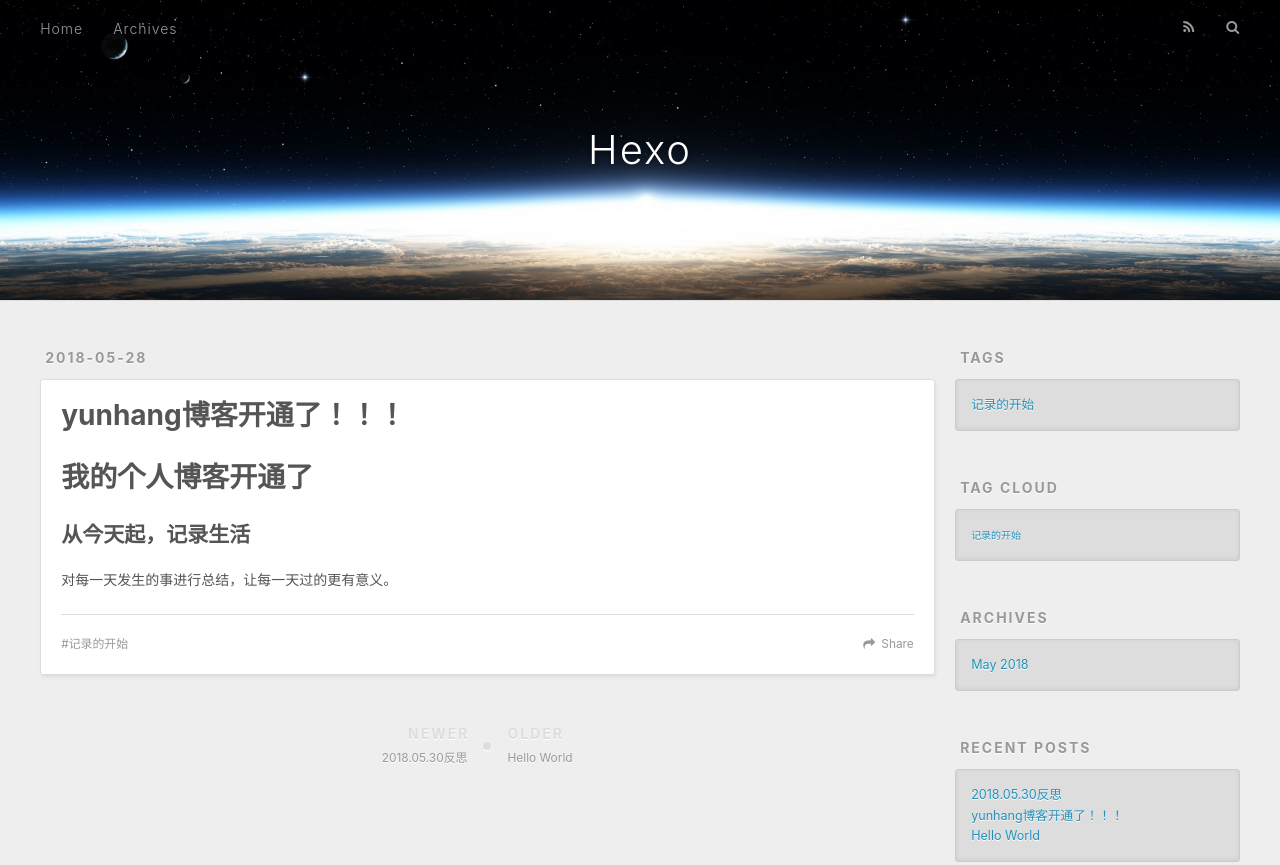
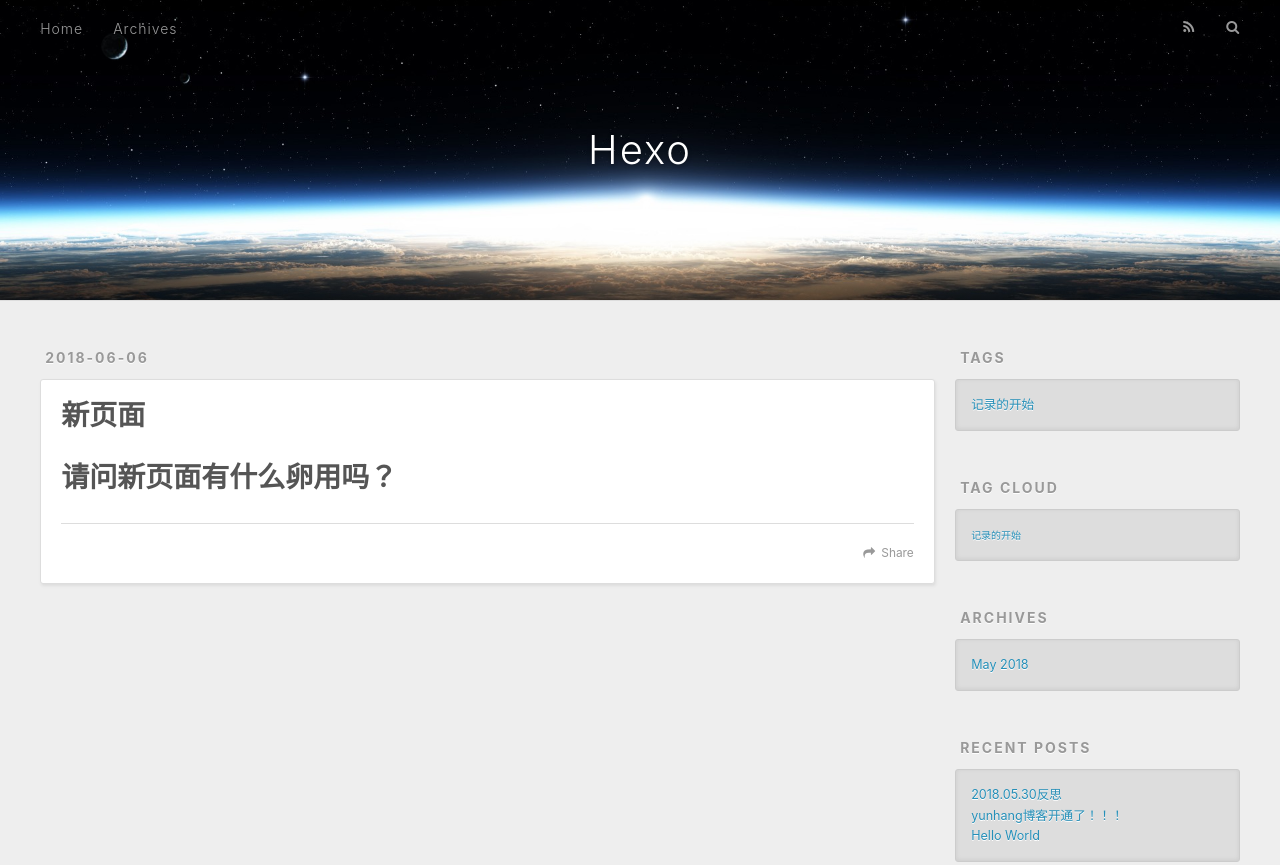
Before and after one commit to JFishLover/JFishLover.github.io, a plain HTML site: page 新页面/index.html in a window 1280 px wide. Shown: the top 865 px of the page. Drawn offline with nearby package versions, Linux system fonts and the light colour scheme.

Commit message:
Site updated: 2018-06-06 15:30:57

```diff
--- a/2018/05/28/yunhang博客开通了！！！/index.html
+++ b/新页面/index.html
@@ -5,20 +5,19 @@
 
 
 
-  <title>yunhang博客开通了！！！ | Hexo</title>
+  <title>新页面 | Hexo</title>
   <meta name="viewport" content="width=device-width, initial-scale=1, maximum-scale=1">
-  <meta name="description" content="我的个人博客开通了从今天起，记录生活对每一天发生的事进行总结，让每一天过的更有意义。">
-<meta name="keywords" content="记录的开始">
-<meta property="og:type" content="article">
-<meta property="og:title" content="yunhang博客开通了！！！">
-<meta property="og:url" content="http://yoursite.com/2018/05/28/yunhang博客开通了！！！/index.html">
+  <meta name="description" content="请问新页面有什么卵用吗？">
+<meta property="og:type" content="website">
+<meta property="og:title" content="新页面">
+<meta property="og:url" content="http://yoursite.com/新页面/index.html">
 <meta property="og:site_name" content="Hexo">
-<meta property="og:description" content="我的个人博客开通了从今天起，记录生活对每一天发生的事进行总结，让每一天过的更有意义。">
+<meta property="og:description" content="请问新页面有什么卵用吗？">
 <meta property="og:locale" content="default">
-<meta property="og:updated_time" content="2018-05-30T14:25:53.451Z">
+<meta property="og:updated_time" content="2018-06-06T07:30:31.206Z">
 <meta name="twitter:card" content="summary">
-<meta name="twitter:title" content="yunhang博客开通了！！！">
-<meta name="twitter:description" content="我的个人博客开通了从今天起，记录生活对每一天发生的事进行总结，让每一天过的更有意义。">
+<meta name="twitter:title" content="新页面">
+<meta name="twitter:description" content="请问新页面有什么卵用吗？">
 
     <link rel="alternate" href="/atom.xml" title="Hexo" type="application/atom+xml">
 
@@ -65,10 +64,10 @@
   </div>
 </header>
       <div class="outer">
-        <section id="main"><article id="post-yunhang博客开通了！！！" class="article article-type-post" itemscope itemprop="blogPost">
+        <section id="main"><article id="page-" class="article article-type-page" itemscope itemprop="blogPost">
   <div class="article-meta">
-    <a href="/2018/05/28/yunhang博客开通了！！！/" class="article-date">
-  <time datetime="2018-05-28T13:17:07.000Z" itemprop="datePublished">2018-05-28</time>
+    <a href="/新页面/index.html" class="article-date">
+  <time datetime="2018-06-06T07:29:07.000Z" itemprop="datePublished">2018-06-06</time>
 </a>
 
   </div>
@@ -79,7 +78,7 @@
 
 
     <h1 class="article-title" itemprop="name">
-      yunhang博客开通了！！！
+      新页面
     </h1>
 
 
@@ -87,38 +86,16 @@
 
     <div class="article-entry" itemprop="articleBody">
 
-        <h1 id="我的个人博客开通了"><a href="#我的个人博客开通了" class="headerlink" title="我的个人博客开通了"></a>我的个人博客开通了</h1><h2 id="从今天起，记录生活"><a href="#从今天起，记录生活" class="headerlink" title="从今天起，记录生活"></a>从今天起，记录生活</h2><p>对每一天发生的事进行总结，让每一天过的更有意义。</p>
-
+        <h1 id="请问新页面有什么卵用吗？"><a href="#请问新页面有什么卵用吗？" class="headerlink" title="请问新页面有什么卵用吗？"></a>请问新页面有什么卵用吗？</h1>
 
     </div>
     <footer class="article-footer">
-      <a data-url="http://yoursite.com/2018/05/28/yunhang博客开通了！！！/" data-id="cjhtr1ew10003a4147qcs4ir0" class="article-share-link">Share</a>
+      <a data-url="http://yoursite.com/新页面/index.html" data-id="cji2snckw0000ys14p6m4qhw9" class="article-share-link">Share</a>
 
-
-  <ul class="article-tag-list"><li class="article-tag-list-item"><a class="article-tag-list-link" href="/tags/记录的开始/">记录的开始</a></li></ul>
 
     </footer>
   </div>
 
-
-<nav id="article-nav">
-
-    <a href="/2018/05/30/2018-05-30/" id="article-nav-newer" class="article-nav-link-wrap">
-      <strong class="article-nav-caption">Newer</strong>
-      <div class="article-nav-title">
-
-          2018.05.30反思
-
-      </div>
-    </a>
-
-
-    <a href="/2018/05/28/hello-world/" id="article-nav-older" class="article-nav-link-wrap">
-      <strong class="article-nav-caption">Older</strong>
-      <div class="article-nav-title">Hello World</div>
-    </a>
-
-</nav>
 
 
 </article>
```
Also changed, not shown: 2018/05/28/hello-world/index.html (+1 -1 lines), 2018/05/30/2018-05-30/index.html (+1 -1 lines), first-page/index.html (+1 -1 lines), index.html (+3 -3 lines).
